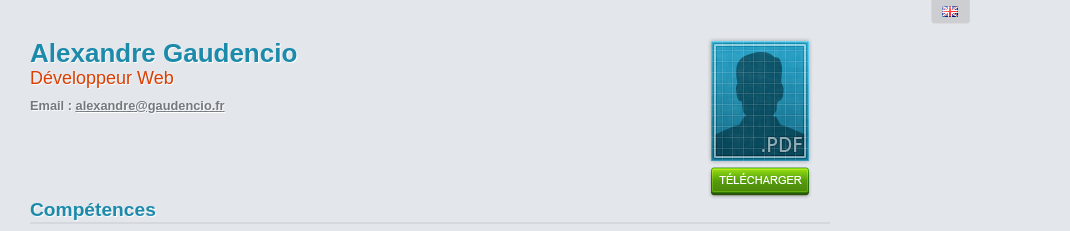
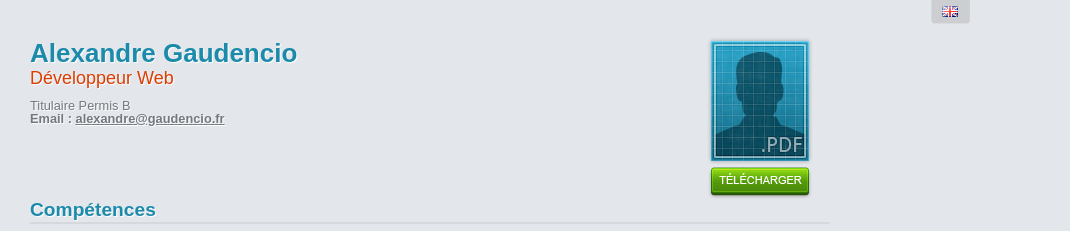
Before and after one commit to Shahor/resume, a plain HTML site: page index.html in a window 1280 px wide. Shown: the top 231 px of the page, 210-1280 px from the left. Drawn offline with Linux system fonts and the light colour scheme.

Commit message:
Added drivers licence

```diff
--- a/index.html
+++ b/index.html
@@ -28,6 +28,7 @@
 				<span id="name"><h2>Alexandre Gaudencio</h2></span>
 				<h3>Développeur Web</h3><br/>
 				<p>
+					Titulaire Permis B</br>
 					<b>Email : <u>alexandre@gaudencio.fr</u></b>
 				</p>
 			</address>
```
Also changed, not shown: 2 other files.
